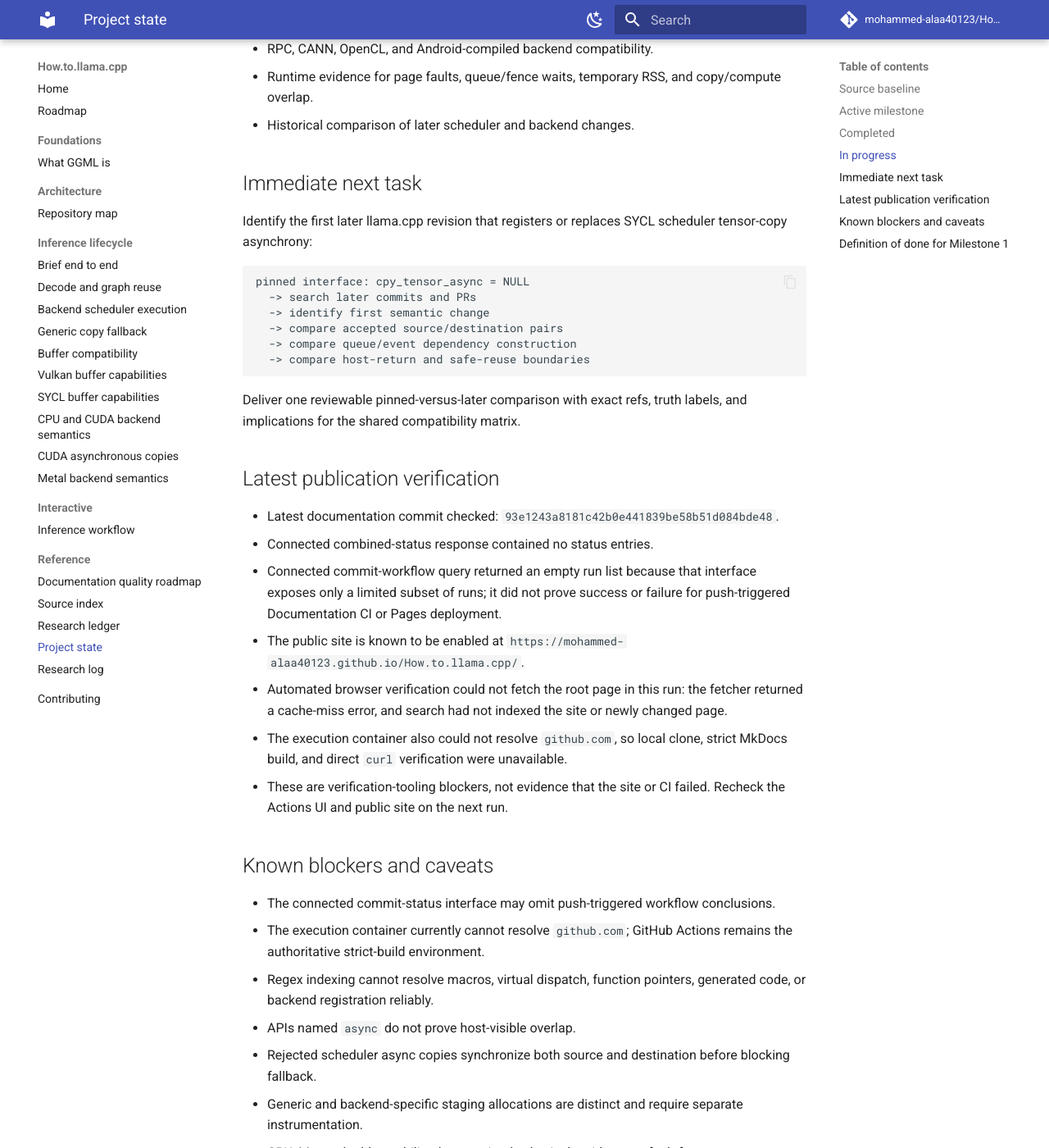
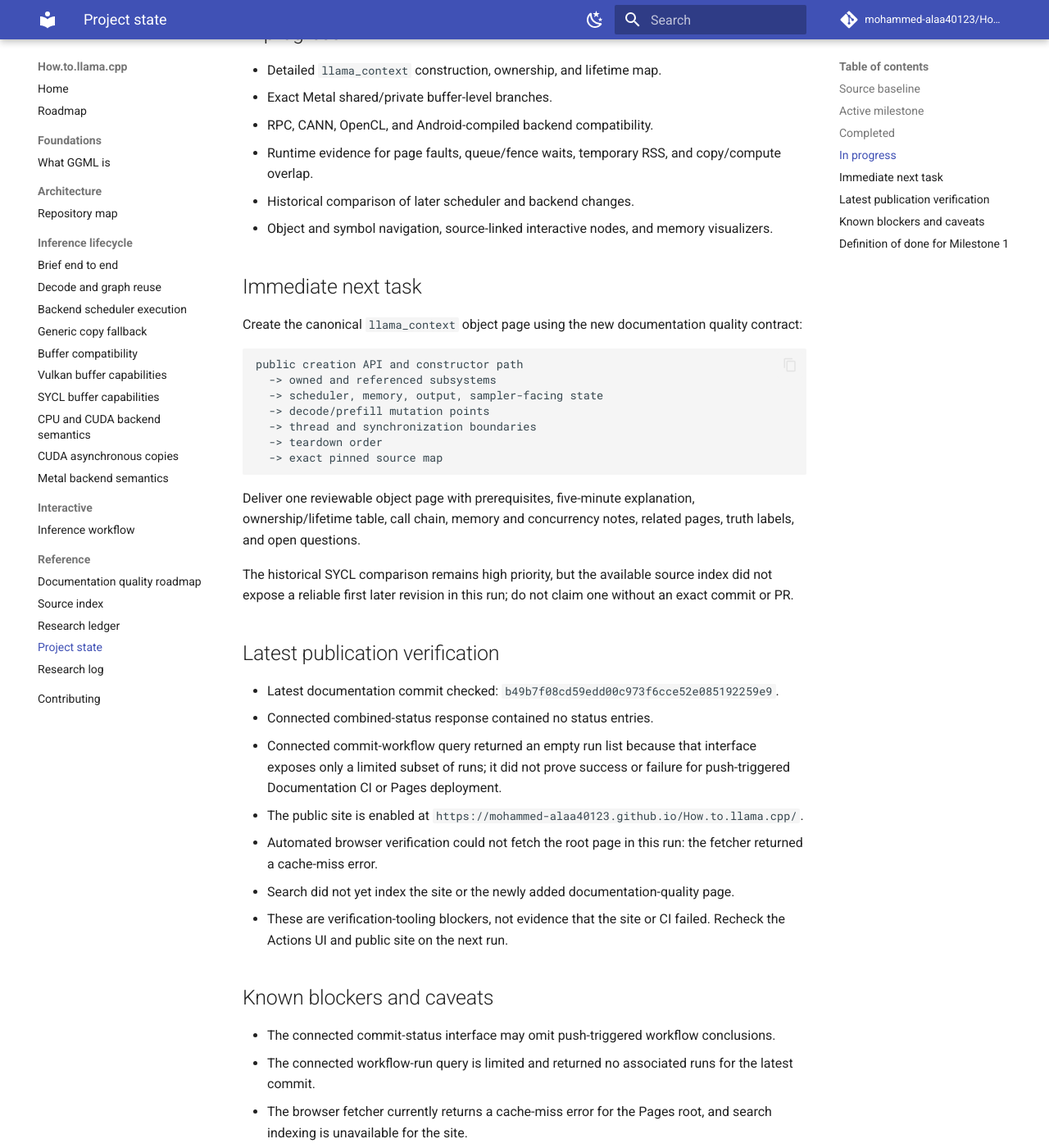
Before and after one commit to mohammed-alaa40123/How.to.llama.cpp, an MkDocs documentation site: the page built from docs/reference/project-state.md, in a window 1280 px wide and 1400 px high, scrolled down 1357 px. Shown: the whole window at 82% size. Built offline with MkDocs 1.6.1 and Material for MkDocs 9.7.7, drawn with Linux system fonts in a browser that asks for light colours; comment, search, counter and statistics services are not loaded; some of the changed text lies outside the part shown.

Commit message:
docs: record documentation quality roadmap increment

````diff
--- a/docs/reference/project-state.md
+++ b/docs/reference/project-state.md
@@ -29,6 +29,8 @@
 - SYCL allocation, system-USM, host-buffer, blocking set/get, Level Zero/peer/host-forward copy, async set/get, and disabled scheduler callback semantics.
 - Shared buffer compatibility matrix now includes exact pinned SYCL rows and distinguishes generic emergency staging from SYCL mmap/PVC and host-forward staging.
 - Accessible static scheduler SVG replacing a deployed Mermaid renderer failure.
+- Published object-centred, searchable, and interactive documentation quality roadmap with a page contract, live-site review rubric, and bounded first implementation slices.
+- Added website-quality review to the durable scheduling plan and navigation.
 
 ## In progress
 
@@ -37,36 +39,41 @@
 - RPC, CANN, OpenCL, and Android-compiled backend compatibility.
 - Runtime evidence for page faults, queue/fence waits, temporary RSS, and copy/compute overlap.
 - Historical comparison of later scheduler and backend changes.
+- Object and symbol navigation, source-linked interactive nodes, and memory visualizers.
 
 ## Immediate next task
 
-Identify the first later llama.cpp revision that registers or replaces SYCL scheduler tensor-copy asynchrony:
+Create the canonical `llama_context` object page using the new documentation quality contract:
 
 ```text
-pinned interface: cpy_tensor_async = NULL
-  -> search later commits and PRs
-  -> identify first semantic change
-  -> compare accepted source/destination pairs
-  -> compare queue/event dependency construction
-  -> compare host-return and safe-reuse boundaries
+public creation API and constructor path
+  -> owned and referenced subsystems
+  -> scheduler, memory, output, sampler-facing state
+  -> decode/prefill mutation points
+  -> thread and synchronization boundaries
+  -> teardown order
+  -> exact pinned source map
 ```
 
-Deliver one reviewable pinned-versus-later comparison with exact refs, truth labels, and implications for the shared compatibility matrix.
+Deliver one reviewable object page with prerequisites, five-minute explanation, ownership/lifetime table, call chain, memory and concurrency notes, related pages, truth labels, and open questions.
+
+The historical SYCL comparison remains high priority, but the available source index did not expose a reliable first later revision in this run; do not claim one without an exact commit or PR.
 
 ## Latest publication verification
 
-- Latest documentation commit checked: `93e1243a8181c42b0e441839be58b51d084bde48`.
+- Latest documentation commit checked: `b49b7f08cd59edd00c973f6cce52e085192259e9`.
 - Connected combined-status response contained no status entries.
 - Connected commit-workflow query returned an empty run list because that interface exposes only a limited subset of runs; it did not prove success or failure for push-triggered Documentation CI or Pages deployment.
-- The public site is known to be enabled at `https://mohammed-alaa40123.github.io/How.to.llama.cpp/`.
-- Automated browser verification could not fetch the root page in this run: the fetcher returned a cache-miss error, and search had not indexed the site or newly changed page.
-- The execution container also could not resolve `github.com`, so local clone, strict MkDocs build, and direct `curl` verification were unavailable.
+- The public site is enabled at `https://mohammed-alaa40123.github.io/How.to.llama.cpp/`.
+- Automated browser verification could not fetch the root page in this run: the fetcher returned a cache-miss error.
+- Search did not yet index the site or the newly added documentation-quality page.
 - These are verification-tooling blockers, not evidence that the site or CI failed. Recheck the Actions UI and public site on the next run.
 
 ## Known blockers and caveats
 
 - The connected commit-status interface may omit push-triggered workflow conclusions.
-- The execution container currently cannot resolve `github.com`; GitHub Actions remains the authoritative strict-build environment.
+- The connected workflow-run query is limited and returned no associated runs for the latest commit.
+- The browser fetcher currently returns a cache-miss error for the Pages root, and search indexing is unavailable for the site.
 - Regex indexing cannot resolve macros, virtual dispatch, function pointers, generated code, or backend registration reliably.
 - APIs named `async` do not prove host-visible overlap.
 - Rejected scheduler async copies synchronize both source and destination before blocking fallback.
````
Also changed, not shown: other parts of docs/reference/project-state.md (+1 -1 lines).
